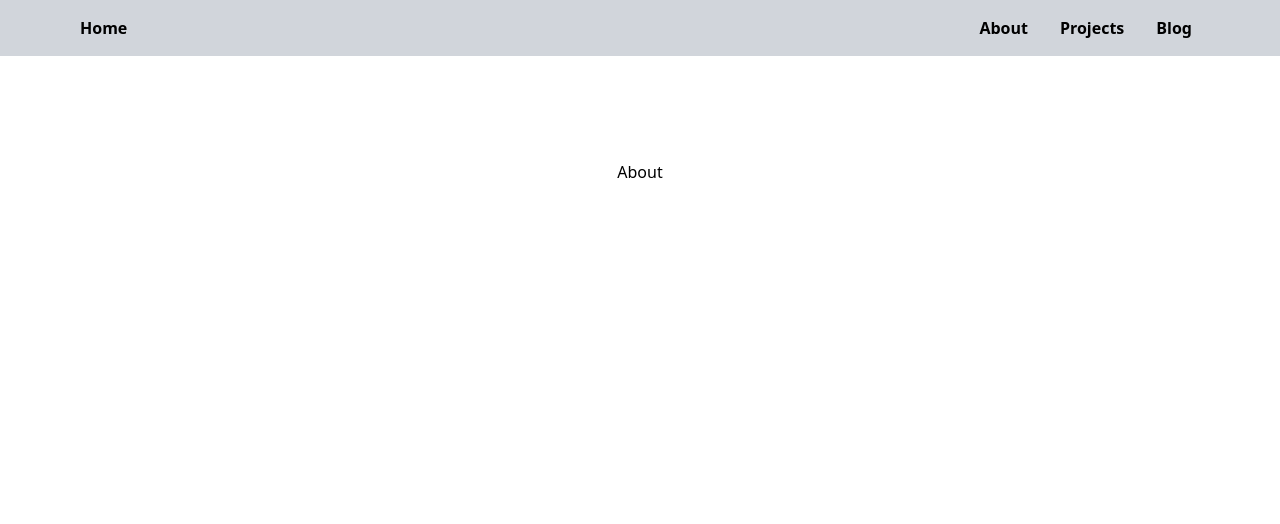
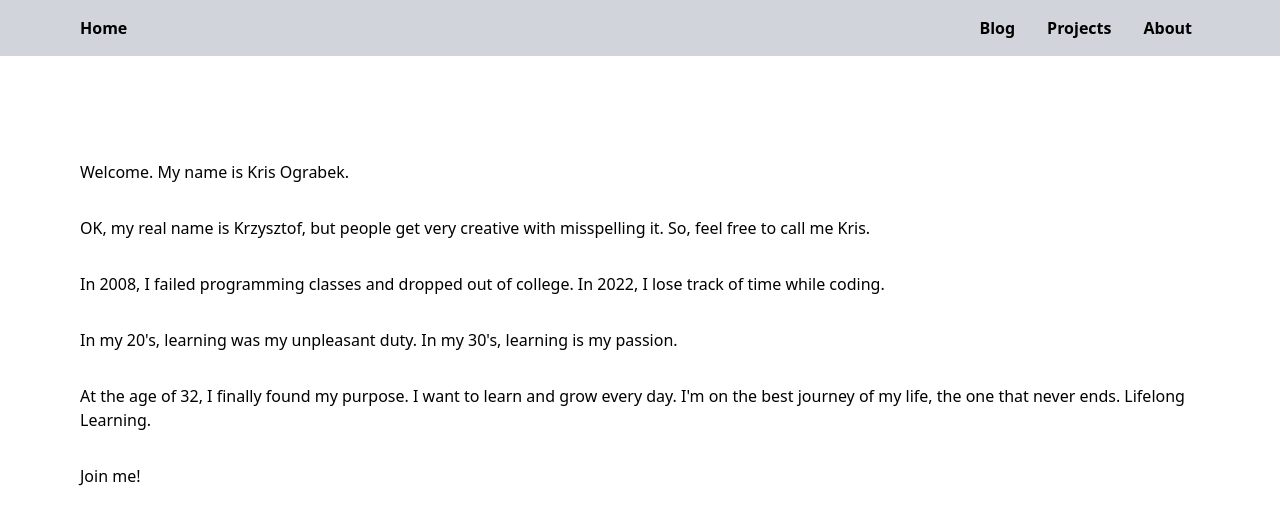
Before and after one commit to krisograbek/kris-website-v3, a Next.js app: page /about in a window 1280 px wide. Shown: the top 524 px of the page. Built offline with nearby package versions, Linux system fonts and the light colour scheme.

Commit message:
add short description

```diff
--- a/components/About.jsx
+++ b/components/About.jsx
@@ -2,7 +2,29 @@ import React from 'react'
 
 const About = () => {
   return (
-    <div>About</div>
+    <div className='flex flex-col gap-8 px-20'>
+      <div>
+        Welcome. My name is Kris Ograbek.
+      </div>
+      <div>
+        OK, my real name is Krzysztof, but people get very creative with misspelling it. So, feel free to call me Kris.
+      </div>
+      <div>
+        In 2008, I failed programming classes and dropped out of college.
+        In 2022, I lose track of time while coding.
+      </div>
+      <div>
+        In my 20's, learning was my unpleasant duty.
+        In my 30's, learning is my passion.
+      </div>
+      <div>
+        At the age of 32, I finally found my purpose. I want to learn and grow every day.
+        I'm on the best journey of my life, the one that never ends. Lifelong Learning.
+      </div>
+      <div>
+        Join me!
+      </div>
+    </div>
   )
 }
 
--- a/components/Header.jsx
+++ b/components/Header.jsx
@@ -3,11 +3,11 @@ import Link from 'next/link';
 
 
 const categories = [
+  { slug: "blog", name: "Blog" },
+  { slug: "projects", name: "Projects" },
   { slug: "about", name: "About" },
-  { slug: "projects", name: "Projects" },
-  { slug: "blog", name: "Blog" },
-  // { slug: "articles", name: "Articles" },
   // { slug: "journal", name: "Journal" },
+  // { slug: "fav-quotes", name: "Favorite Quotes" },
 ]
 
 // this implementation can be improved by creating a hook (eg. useClickOutsideMenu)
```
